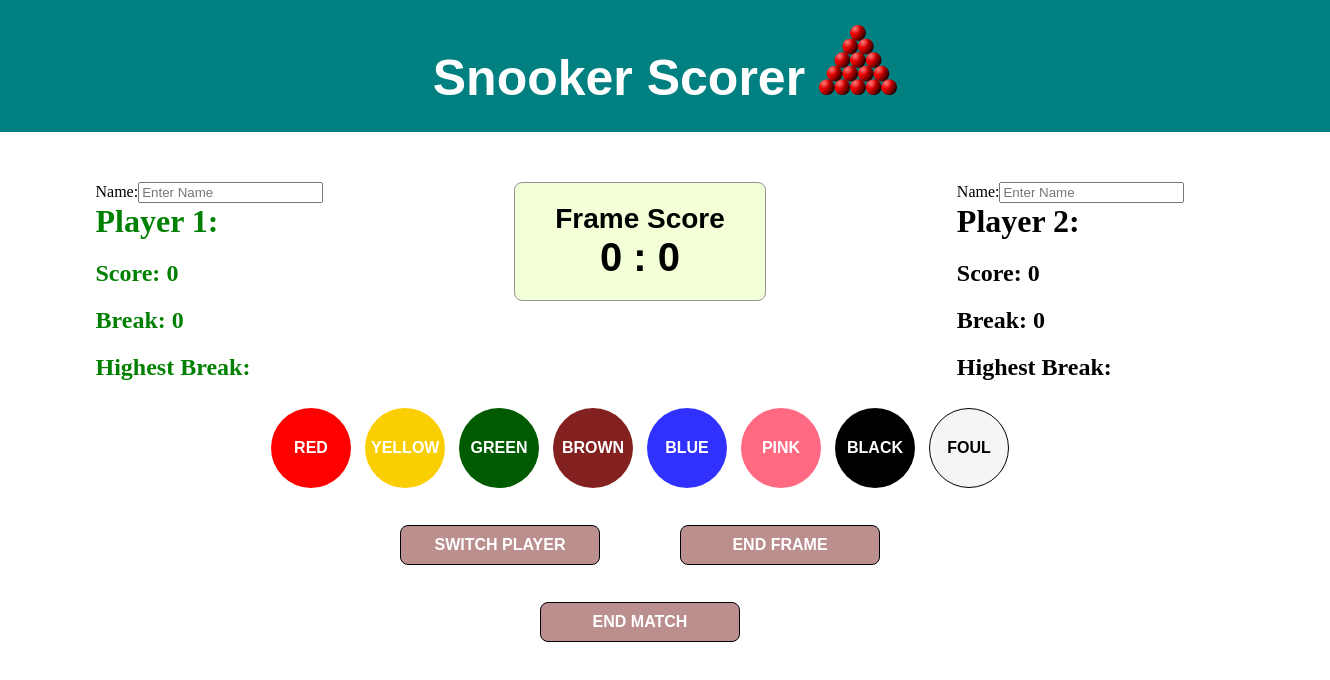
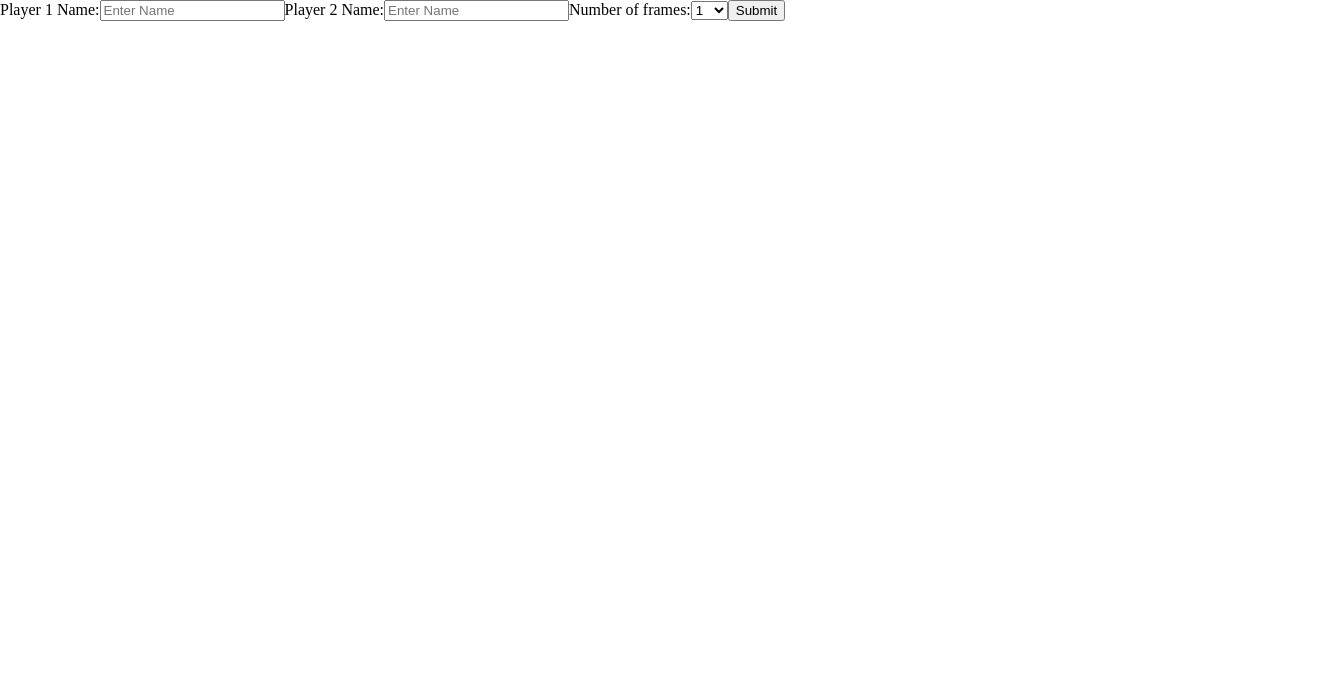
Before and after one commit to StevieV1903/snooker_scorer_cjs, a React (Create React App) app: page / in a window 1280 px wide. Shown: the top 680 px of the page, 1330 px wide, since content can reach past the window. Built offline with nearby package versions, Linux system fonts and the light colour scheme.

Commit message:
Landing page added and working

```diff
--- a/src/App.js
+++ b/src/App.js
@@ -1,77 +1,27 @@
 import React, { useState } from 'react';
 import './App.css';
-import Player from './components/PlayerComponent.js';
-import Buttons from './components/ButtonsComponent.js';
-import FrameScorer from './components/FrameScore.js';
-
-import balls from '././assets/snookertriangle.png';
+import Main from './Main.js';
+import Landing from './components/LandingPage.js';
 
 function App() {
+	const [ player1Name, setPlayer1Name ] = useState('');
+	const [ player2Name, setPlayer2Name ] = useState('');
+	const [ matchDuration, setMatchDuration ] = useState(1);
+	const [ isMatchSetUp, setIsMatchSetUp ] = useState(false);
 
-  const [player1Score, setPlayer1Score] = useState(0);
-  const [player2Score, setPlayer2Score] = useState(0);
-  const [activePlayer, setActivePlayer ] = useState(1);
-  const [player1Break, setPlayer1Break ] = useState(0);
-  const [player2Break, setPlayer2Break ] = useState(0);
-  const [player1Breaks, setPlayer1Breaks] = useState([]);
-  const [player2Breaks, setPlayer2Breaks] = useState([]);
-  const [player1Frames, setPlayer1Frames] = useState(0)
-  const [player2Frames, setPlayer2Frames] = useState(0)
-
-
-
-  return (
-    <div className="App">
-
-      <header className="App-header">
-        <div className="App-title">
-          <h1>Snooker Scorer <img src={balls} alt="red snooker balls" /></h1>
-        </div>
-        <div className="player-names">
-          <Player
-          playerNumber={1}
-          playerScore={player1Score}
-          activePlayer={activePlayer}
-          playerBreak={player1Break}
-          playerBreaks={player1Breaks}
-          />
-          <FrameScorer
-          player1Frames={player1Frames}
-          player2Frames={player2Frames}
-          />
-          <Player
-          playerNumber={2}
-          playerScore={player2Score}
-          activePlayer={activePlayer}
-          playerBreak={player2Break}
-          playerBreaks={player2Breaks}
-          />
-        </div>
-          <Buttons
-          player1Score={player1Score}
-          player2Score={player2Score}
-          activePlayer={ activePlayer }
-          setActivePlayer={setActivePlayer}
-          setPlayer1Score={setPlayer1Score}
-          setPlayer2Score={setPlayer2Score}
-          player1Break={player1Break}
-          player2Break={player2Break}
-          setPlayer1Break={setPlayer1Break}
-          setPlayer2Break={setPlayer2Break}
-          player1Breaks={player1Breaks}
-          player2Breaks={player2Breaks}
-          setPlayer1Breaks={setPlayer1Breaks}
-          setPlayer2Breaks={setPlayer2Breaks}
-          player1Frames={player1Frames}
-          player2Frames={player2Frames}
-          setPlayer1Frames={setPlayer1Frames}
-          setPlayer2Frames={setPlayer2Frames}
-          />
-
-      </header>
-
-    </div>
-  );
+	return (
+		<div className="App">
+			{!isMatchSetUp && (
+				<Landing
+					setPlayer1Name={setPlayer1Name}
+					setPlayer2Name={setPlayer2Name}
+					setMatchDuration={setMatchDuration}
+					setIsMatchSetUp={setIsMatchSetUp}
+				/>
+			)}
+			{isMatchSetUp && <Main player1Name={player1Name} player2Name={player2Name} matchDuration={matchDuration} />}
+		</div>
+	);
 }
 
 export default App;
--- /dev/null
+++ b/src/Main.css
@@ -0,0 +1,28 @@
+.Main-title {
+	display: flex;
+	flex-direction: row;
+	justify-content: center;
+	width: 100%;
+	background-color: teal;
+	color: white;
+	font-size: 25px;
+	font-family: fantasy;
+	padding: 25px;
+}
+
+.player-names {
+	display: flex;
+	flex-direction: row;
+	justify-content: space-around;
+	margin-top: 50px;
+}
+
+.Main-header h1 {
+	text-align: left;
+	padding: 0;
+	margin: 0;
+}
+
+.Main-header img {
+	height: 70px;
+}
--- /dev/null
+++ b/src/Main.js
@@ -0,0 +1,76 @@
+import React, { useState } from 'react';
+import './Main.css';
+import Player from './components/PlayerComponent.js';
+import Buttons from './components/ButtonsComponent.js';
+import FrameScorer from './components/FrameScore.js';
+
+import balls from '././assets/snookertriangle.png';
+
+const Main = ({ player1Name, player2Name, matchDuration }) => {
+	const [ player1Score, setPlayer1Score ] = useState(0);
+	const [ player2Score, setPlayer2Score ] = useState(0);
+	const [ activePlayer, setActivePlayer ] = useState(1);
+	const [ player1Break, setPlayer1Break ] = useState(0);
+	const [ player2Break, setPlayer2Break ] = useState(0);
+	const [ player1Breaks, setPlayer1Breaks ] = useState([]);
+	const [ player2Breaks, setPlayer2Breaks ] = useState([]);
+	const [ player1Frames, setPlayer1Frames ] = useState(0);
+	const [ player2Frames, setPlayer2Frames ] = useState(0);
+
+	return (
+		<div className="Main">
+			<header className="Main-header">
+				<div className="Main-title">
+					<h1>
+						Snooker Scorer <img src={balls} alt="red snooker balls" />
+					</h1>
+				</div>
+				<div className="player-names">
+					<Player
+						playerNumber={1}
+						playerScore={player1Score}
+						activePlayer={activePlayer}
+						playerBreak={player1Break}
+						playerBreaks={player1Breaks}
+						playerName={player1Name}
+					/>
+					<FrameScorer
+						player1Frames={player1Frames}
+						player2Frames={player2Frames}
+						matchDuration={matchDuration}
+					/>
+					<Player
+						playerNumber={2}
+						playerScore={player2Score}
+						activePlayer={activePlayer}
+						playerBreak={player2Break}
+						playerBreaks={player2Breaks}
+						playerName={player2Name}
+					/>
+				</div>
+				<Buttons
+					player1Score={player1Score}
+					player2Score={player2Score}
+					activePlayer={activePlayer}
+					setActivePlayer={setActivePlayer}
+					setPlayer1Score={setPlayer1Score}
+					setPlayer2Score={setPlayer2Score}
+					player1Break={player1Break}
+					player2Break={player2Break}
+					setPlayer1Break={setPlayer1Break}
+					setPlayer2Break={setPlayer2Break}
+					player1Breaks={player1Breaks}
+					player2Breaks={player2Breaks}
+					setPlayer1Breaks={setPlayer1Breaks}
+					setPlayer2Breaks={setPlayer2Breaks}
+					player1Frames={player1Frames}
+					player2Frames={player2Frames}
+					setPlayer1Frames={setPlayer1Frames}
+					setPlayer2Frames={setPlayer2Frames}
+				/>
+			</header>
+		</div>
+	);
+};
+
+export default Main;
--- a/src/components/FrameScore.css
+++ b/src/components/FrameScore.css
@@ -1,4 +1,4 @@
-.frame-scrorer-container {
+.frame-scorer-container {
     justify-content: center;
     align-items: center;
 
--- a/src/components/FrameScore.js
+++ b/src/components/FrameScore.js
@@ -1,13 +1,14 @@
 import React from 'react';
 import './FrameScore.css'
 
-const FrameScorer = ({player1Frames, player2Frames}) => {
+const FrameScorer = ({player1Frames, player2Frames, matchDuration}) => {
 
 return(
 
     <>
-    <div className="frame-scrorer-container">
+    <div className="frame-scorer-container">
         <div className="frame-scorer">
+            <h3>Best of : {matchDuration}</h3>
             <h2>Frame Score</h2>
             <h1>{ player1Frames } : { player2Frames } </h1>
         </div>
--- /dev/null
+++ b/src/components/LandingPage.js
@@ -0,0 +1,62 @@
+import React from 'react';
+
+const Landing = ({ setPlayer1Name, setPlayer2Name, setMatchDuration, setIsMatchSetUp }) => {
+	const handleSubmit = (event) => {
+		event.preventDefault();
+		setIsMatchSetUp(true);
+	};
+
+	return (
+		<form onSubmit={handleSubmit}>
+			<label>
+				Player 1 Name:
+				<input
+					type="text"
+					// value={player1Name}
+					onChange={(event) => setPlayer1Name(event.target.value)}
+					placeholder="Enter Name"
+					required
+				/>
+			</label>
+
+			<label>
+				Player 2 Name:
+				<input
+					type="text"
+					// value={player2Name}
+					onChange={(event) => setPlayer2Name(event.target.value)}
+					placeholder="Enter Name"
+					required
+				/>
+			</label>
+
+			<label>
+				Number of frames:
+				<select onChange={(event) => setMatchDuration(event.target.value)}>
+					<option value={1}>1</option>
+					<option value={3}>3</option>
+					<option value={5}>5</option>
+					<option value={7}>7</option>
+					<option value={9}>9</option>
+					<option value={11}>11</option>
+					<option value={13}>13</option>
+					<option value={15}>15</option>
+					<option value={17}>17</option>
+					<option value={19}>19</option>
+					<option value={21}>21</option>
+					<option value={23}>23</option>
+					<option value={25}>25</option>
+					<option value={27}>27</option>
+					<option value={29}>29</option>
+					<option value={31}>31</option>
+					<option value={33}>33</option>
+					<option value={35}>35</option>
+				</select>
+			</label>
+
+			<input type="submit" value="Submit" />
+		</form>
+	);
+};
+
+export default Landing;
--- a/src/components/PlayerComponent.js
+++ b/src/components/PlayerComponent.js
@@ -2,9 +2,9 @@ import React, { useState } from 'react';
 import './PlayerComponent.css';
 
 
-const Player = ({ playerNumber, playerScore, activePlayer, playerBreak, playerBreaks }) => {
+const Player = ({ playerNumber, playerScore, activePlayer, playerBreak, playerBreaks, playerName }) => {
 
-    const [ playerName, setPlayerName ] = useState( "" );
+    // const [ playerName, setPlayerName ] = useState( "" );
 
     const handleSubmit = ( event ) => {
         event.preventDefault();
@@ -17,18 +17,18 @@ return (
     <>
 
 <div>
-    <form onSubmit={ handleSubmit }>
+    {/* <form onSubmit={ handleSubmit }>
         <label>
             Name:
         <input type="text" value={ playerName }
         onChange={ event => setPlayerName( event.target.value )}
         placeholder="Enter Name"  required/>
 
-        {/* <input type="submit" value="Submit" />   */}
+        <input type="submit" value="Submit" />
         </label>
-    </form>
+    </form> */}
 
-    <h1 className={activePlayer === playerNumber ? "active-player" : "non-active-player"}>Player { playerNumber }: { playerName }</h1>
+    <h1 className={activePlayer === playerNumber ? "active-player" : "non-active-player"}> { playerName }</h1>
 
     <h2 className={activePlayer === playerNumber ? "active-player" : "non-active-player"}>Score: { playerScore }</h2>
 
```
Also changed, not shown: src/components/LandingPage.css (added).
